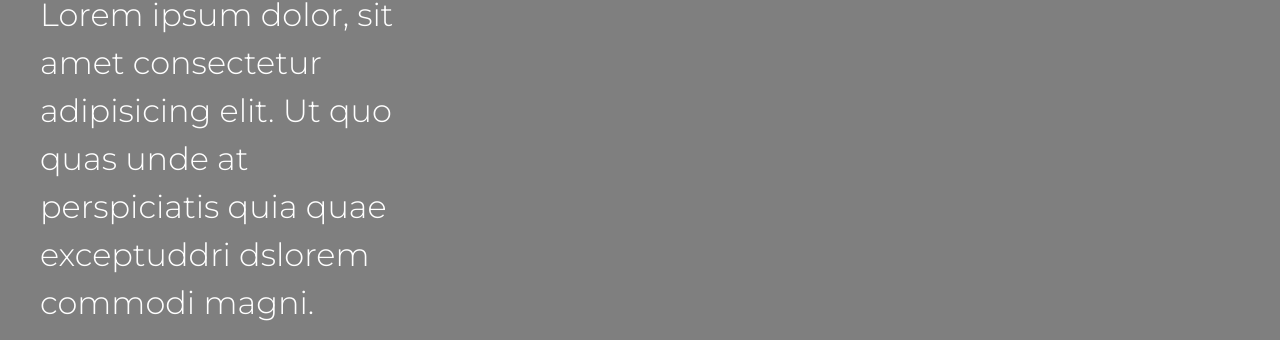
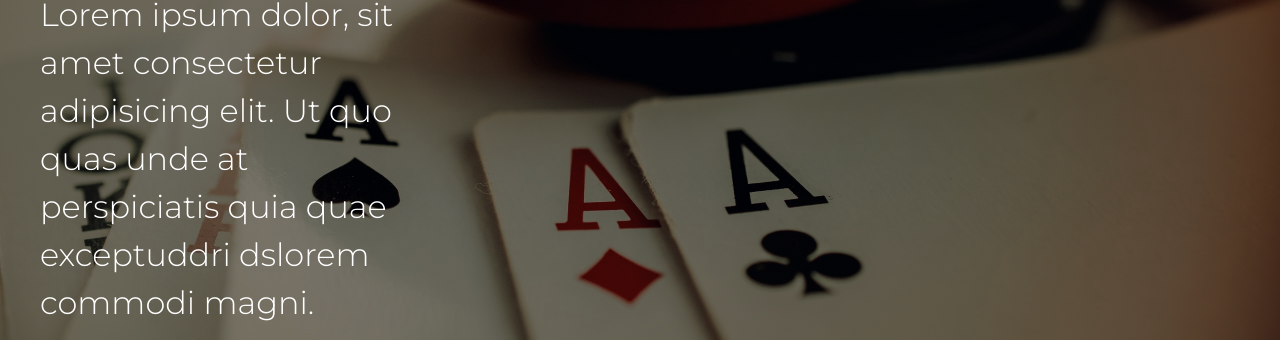
Before and after one commit to Nicoolasurbanski/urbanskicoder, a plain HTML site: page index.html in a window 1280 px wide. Shown: the part 312-652 px from the top of the page. Drawn offline with nearby package versions, Linux system fonts and the light colour scheme.

Commit message:
Update estilos.css

```diff
--- a/css/estilos.css
+++ b/css/estilos.css
@@ -13,7 +13,7 @@ body {
 .headerhome {
     width: 100%;
     min-height: 100vh;
-    background-image: linear-gradient(0deg, rgba(0, 0, 0, 0.5), rgba(0, 0, 0, 0.5)), url(./img/banner.jpg);
+    background-image: linear-gradient(0deg, rgba(0, 0, 0, 0.5), rgba(0, 0, 0, 0.5)), url(../img/banner.jpg);
     background-repeat: no-repeat;
     background-size: cover;
     background-position: center;
```
